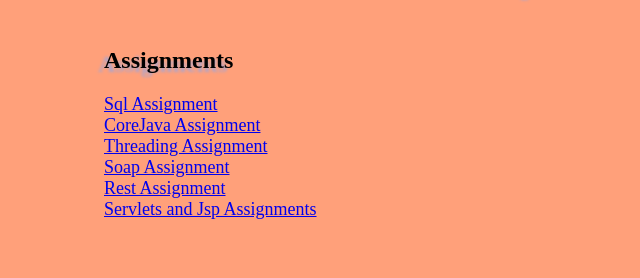
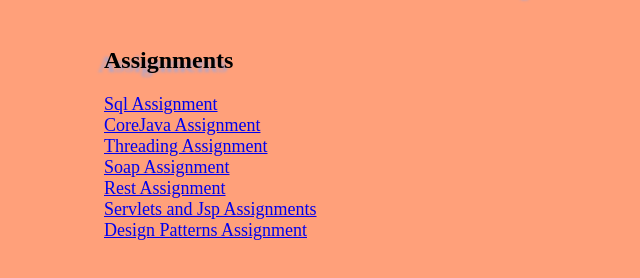
Before and after one commit to Sandeep-Banuka/Sandeep-Banuka.github.io, a plain HTML site: page index.html in a window 1280 px wide. Shown: the part 90-368 px from the top of the page, without its empty margins (154-794 px from the left). Drawn offline with Linux system fonts and the light colour scheme.

Commit message:
Update index.html

```diff
--- a/index.html
+++ b/index.html
@@ -12,4 +12,5 @@
 <font size=4><a href="https://github.com/Sandeep-Banuka/soap.github.io" style="margin-left:250px;margin-right:250px">Soap Assignment</a></font><br>
 <font size=4><a href="https://github.com/Sandeep-Banuka/Rest" style="margin-left:250px;margin-right:250px">Rest Assignment</a></font><br>
 <font size=4><a href="https://github.com/Sandeep-Banuka/ServletsAndJsp.github.io" style="margin-left:250px;margin-right:250px">Servlets and Jsp Assignments</a></font><br>
-</html>
+<font size=4><a href="https://github.com/Sandeep-Banuka/DesignPatterns.github.io" style="margin-left:250px;margin-right:250px">Design Patterns Assignment</a></font><br>
+  </html>
```
